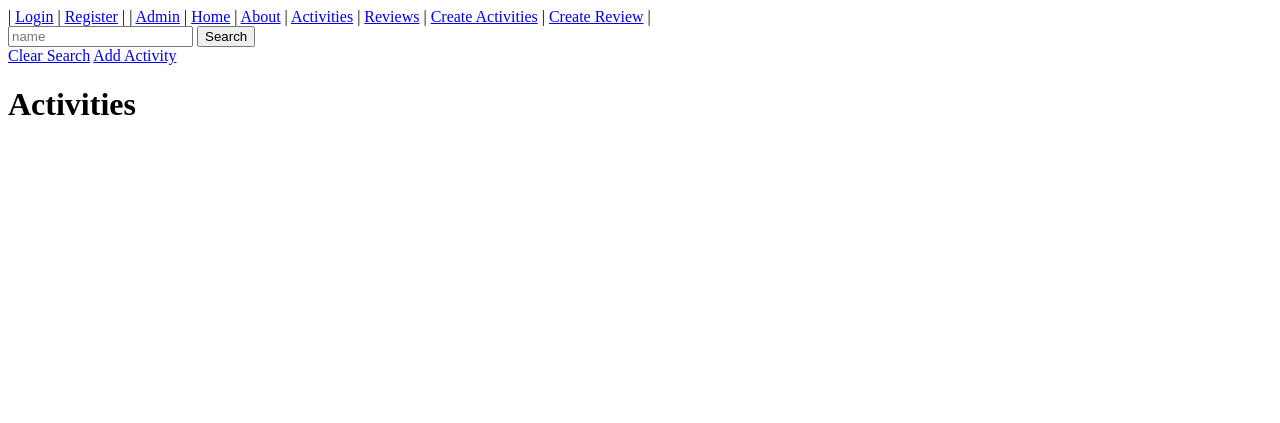
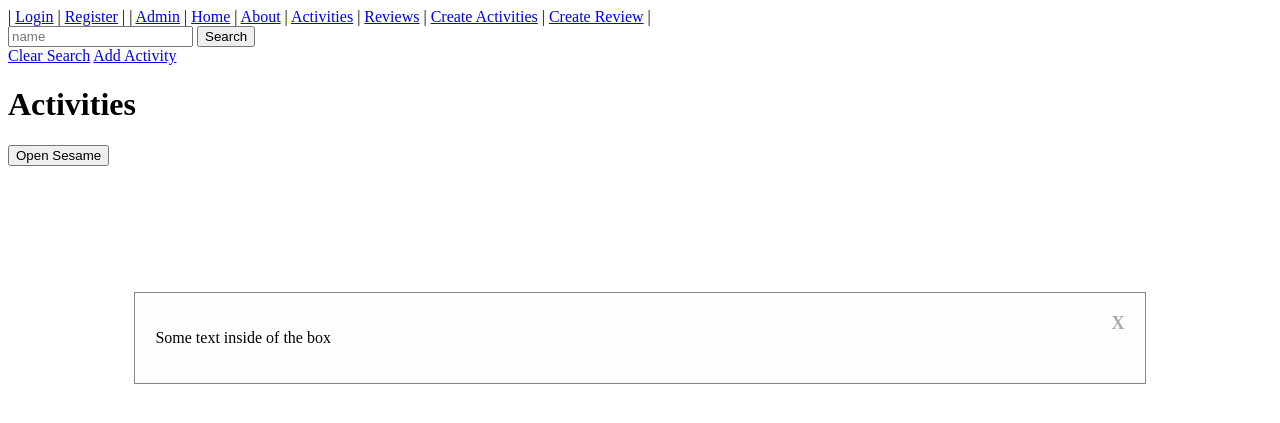
Before and after one commit to Jihunp/django-recommend, a Django app: page /activities in a window 1280 px wide. Shown: the top 423 px of the page. Run offline with Django 4.2, Linux system fonts and the light colour scheme; data that the repository does not hold is empty.

Commit message:
modal box

```diff
--- a/main_app/static/scripts/app.js
+++ b/main_app/static/scripts/app.js
@@ -1 +1,18 @@
 console.log("insanity check")
+
+const modal = document.getElementById("my-modal");
+const btn = document.getElementById("modal-btn");
+// span element that closes the modal
+const span =  document.getElementsByClassName("close")[0];
+
+btn.onclick = function() {
+    modal.style.display = "block";
+}
+span.onclick = function() {
+    modal.style.display = "none";
+}
+window.onclick = function(event) {
+    if (event.target == modal) {
+        modal.style.display = "none"
+    }
+}
--- a/main_app/static/styles/actlist.css
+++ b/main_app/static/styles/actlist.css
@@ -14,7 +14,6 @@
 
 
 .column {
-    background-color: red;
     float: left;
     width: 25%;
     padding: 20px 10px;
@@ -27,6 +26,41 @@
 }
 
 .act-text {
-    background-color: blue;
     font-size: 10px
 }
+
+/* Modal box */
+.my-modal {
+    display: none;
+    position: fixed;
+    z-index: 1;
+    left: 0;
+    top: 0;
+    width: 100%;
+    height:100%;
+    overflow: auto;
+    background-color: rgb(0,0,0);
+    background-color: rgb(0,0,0,0.4)
+}
+
+.modal-content {
+    background-color: #fefefe;
+    margin: 10% auto;
+    padding: 20px;
+    border: 1px solid #888;
+    width: 80%
+}
+
+.close {
+    color: #aaa;
+    float: right;
+    font-size: 18px;
+    font-weight: bold;
+}
+
+.close:hover,
+.close:focus {
+    color: black;
+    text-decoration: none;
+    cursor: pointer;
+}
--- a/main_app/templates/actlist.html
+++ b/main_app/templates/actlist.html
@@ -38,4 +38,16 @@ Recommendations List
         </div>
     </div>
     {% endfor %}
+    <!-- modal button -->
+    <button id="modal-btn">Open Sesame</button>
+
+    <!-- modal -->
+    <div id="my-modal" class="modal">
+
+        <!-- modal content -->
+        <div class="modal-content">
+            <span class="close">&Chi;</span>
+            <p>Some text inside of the box</p>
+        </div>
+    </div>
 {% endblock %}
```
Also changed, not shown: djangodreams/settings.py (+3 -4 lines).
